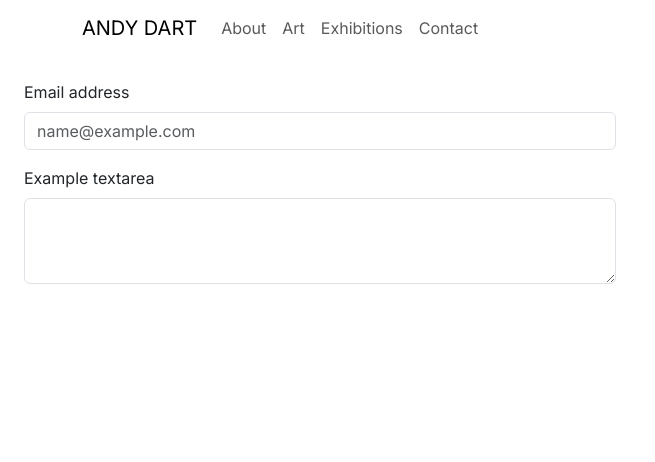
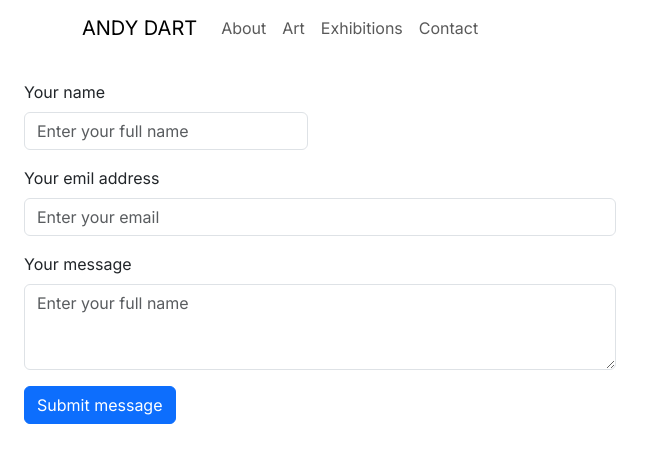
Before and after one commit to benante/andy-dart, a Next.js app: page /contact in a window 1280 px wide. Shown: the top 462 px of the page, without its empty margins (0-655 px from the left). Built offline with nearby package versions, Linux system fonts and the light colour scheme.

Commit message:
Add basic form name/email/message

```diff
--- a/src/app/components/Form.jsx
+++ b/src/app/components/Form.jsx
@@ -1,20 +1,56 @@
 'use client';
+import { useState } from 'react';
+import Button from 'react-bootstrap/Button';
+import Col from 'react-bootstrap/Col';
+import Form from 'react-bootstrap/Form';
+import Row from 'react-bootstrap/Row';
 
-import Form from 'react-bootstrap/Form';
+function FormMessage() {
+  const [validated, setValidated] = useState(false);
 
-function FormForMessage() {
+  const handleSubmit = (event) => {
+    const form = event.currentTarget;
+    if (form.checkValidity() === false) {
+      event.preventDefault();
+      event.stopPropagation();
+    }
+
+    setValidated(true);
+  };
+
   return (
-    <Form>
-      <Form.Group className="mb-3" controlId="exampleForm.ControlInput1">
-        <Form.Label>Email address</Form.Label>
-        <Form.Control type="email" placeholder="name@example.com" />
+    <Form noValidate validated={validated} onSubmit={handleSubmit}>
+      {/* name */}
+      <Row className="mb-3">
+        <Form.Group as={Col} md="6" controlId="validationCustom01">
+          <Form.Label>Your name</Form.Label>
+          <Form.Control
+            required
+            type="text"
+            placeholder="Enter your full name"
+          />
+          <Form.Control.Feedback>Looks good!</Form.Control.Feedback>
+        </Form.Group>
+      </Row>
+      {/* email */}
+      <Form.Group className="mb-3" controlId="formBasicEmail">
+        <Form.Label>Your emil address</Form.Label>
+        <Form.Control required type="email" placeholder="Enter your email" />
       </Form.Group>
+      {/* message */}
       <Form.Group className="mb-3" controlId="exampleForm.ControlTextarea1">
-        <Form.Label>Example textarea</Form.Label>
-        <Form.Control as="textarea" rows={3} />
+        <Form.Label>Your message</Form.Label>
+        <Form.Control
+          required
+          type="text"
+          placeholder="Enter your full name"
+          as="textarea"
+          rows={3}
+        />
       </Form.Group>
+      <Button type="submit">Submit message</Button>
     </Form>
   );
 }
 
-export default FormForMessage;
+export default FormMessage;
```
